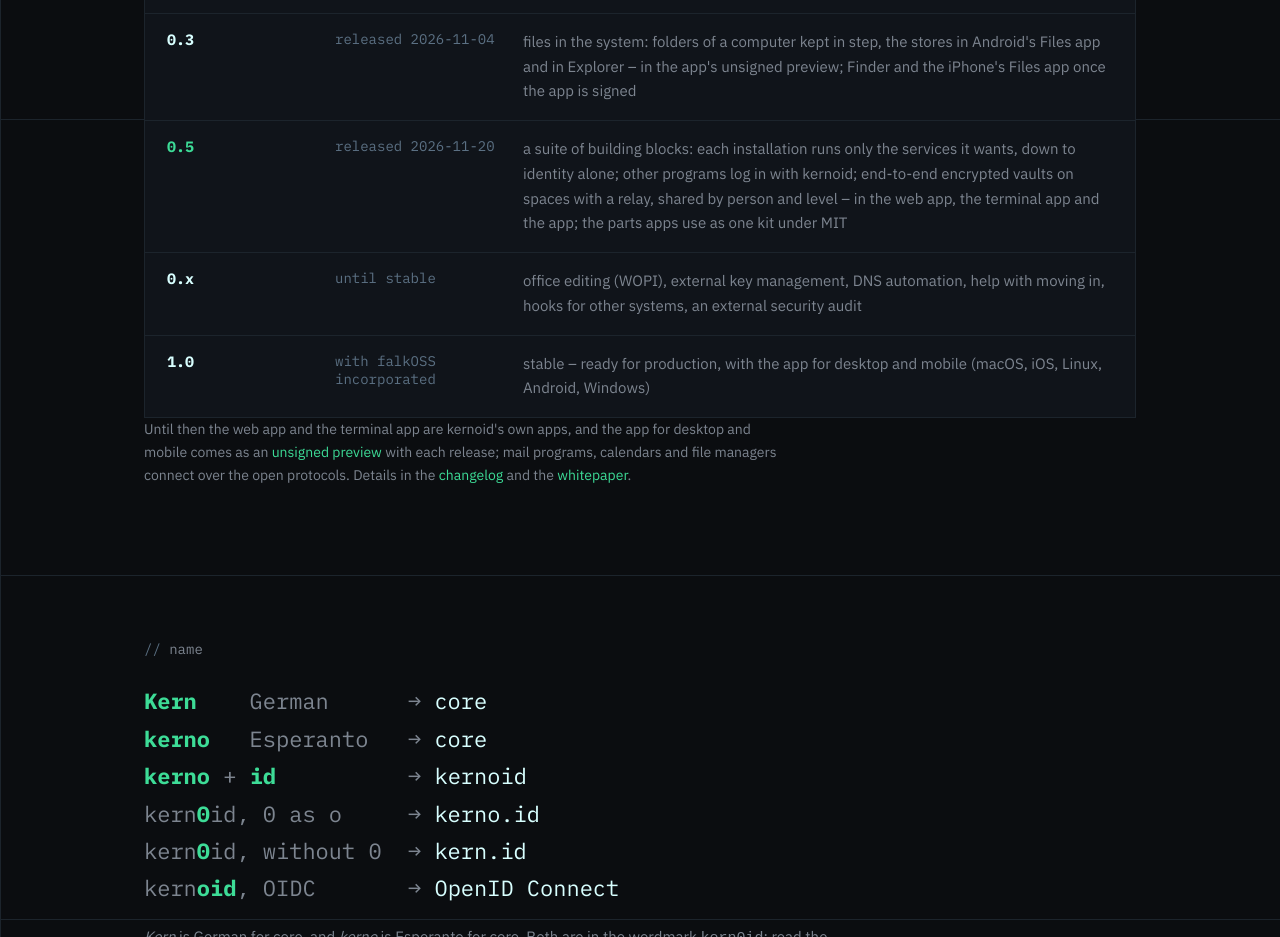
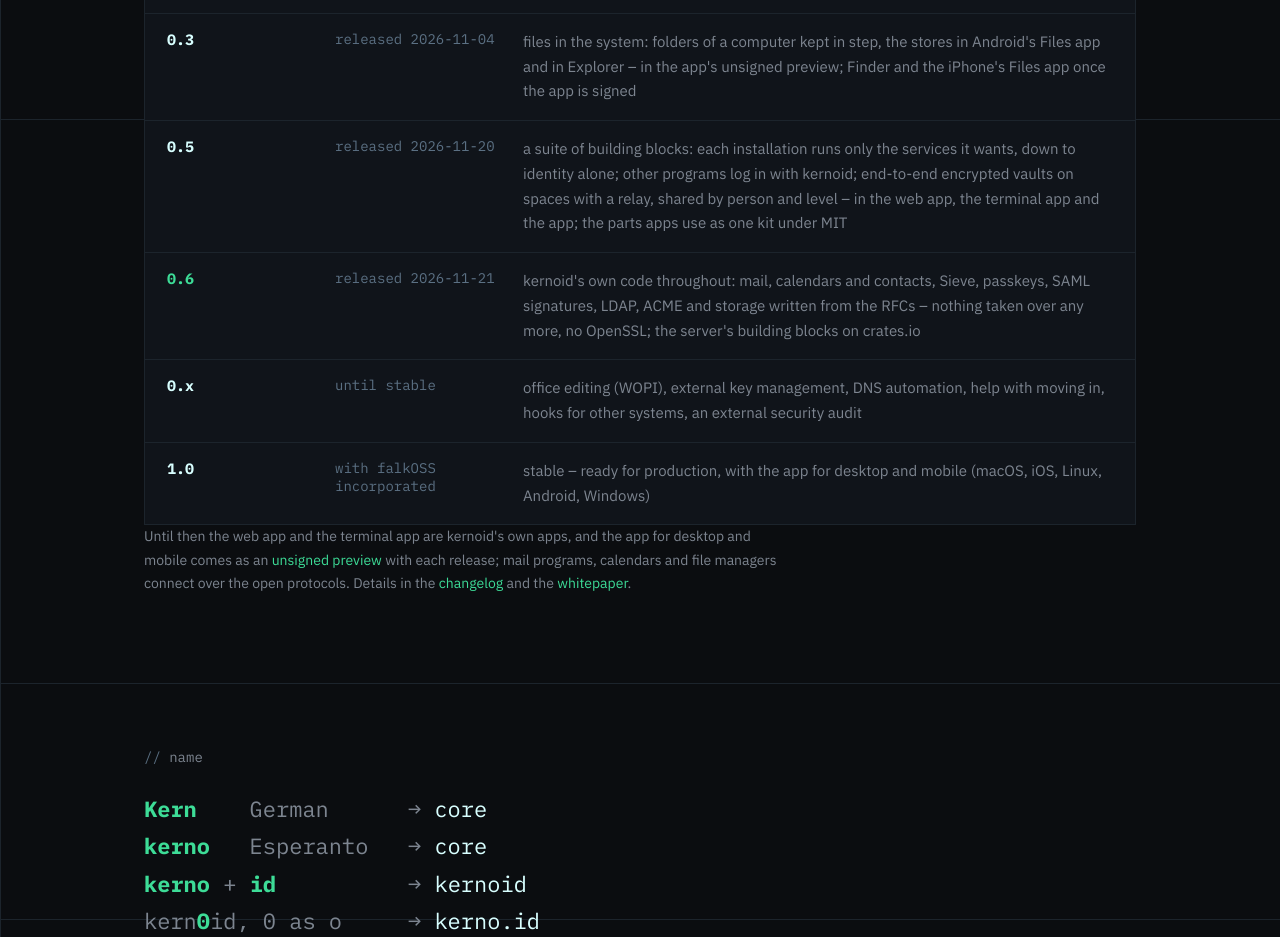
Before and after one commit to kernoid/website, a plain HTML site: page index.html in a window 1280 px wide. Shown: the part 3081-4018 px from the top of the page. Drawn offline with Linux system fonts and the light colour scheme.

Commit message:
Roadmap: 0.6, kernoid's own code throughout
Co-Authored-By: Claude Opus 5.5 <noreply@anthropic.com>
Signed-off-by: w41x <_@w41x.io>

```diff
--- a/index.html
+++ b/index.html
@@ -160,7 +160,8 @@ ditto -x -k &lt;file&gt; /Applications</code></pre>
           <li><span class="name">0.1</span><span class="when">released 2026-10-28</span><span class="what">identity and single sign-on – OpenID Connect, SAML, SCIM, passkeys; mail – SMTP, IMAP, JMAP; calendars and contacts; files with WebDAV and team folders; the web app and a terminal app</span></li>
           <li><span class="name">0.2</span><span class="when">released 2026-10-30</span><span class="what">public links and drop boxes, uploads in pieces, LDAP, a Kubernetes operator with a Helm chart, end-to-end encryption with post-quantum keys, the core completed – the first modules: virus scanning and video calls (Jitsi) – and a preview of the app for desktop and mobile; the Rust SDK on crates.io</span></li>
           <li><span class="name">0.3</span><span class="when">released 2026-11-04</span><span class="what">files in the system: folders of a computer kept in step, the stores in Android's Files app and in Explorer – in the app's unsigned preview; Finder and the iPhone's Files app once the app is signed</span></li>
-          <li class="now"><span class="name">0.5</span><span class="when">released 2026-11-20</span><span class="what">a suite of building blocks: each installation runs only the services it wants, down to identity alone; other programs log in with kernoid; end-to-end encrypted vaults on spaces with a relay, shared by person and level – in the web app, the terminal app and the app; the parts apps use as one kit under MIT</span></li>
+          <li><span class="name">0.5</span><span class="when">released 2026-11-20</span><span class="what">a suite of building blocks: each installation runs only the services it wants, down to identity alone; other programs log in with kernoid; end-to-end encrypted vaults on spaces with a relay, shared by person and level – in the web app, the terminal app and the app; the parts apps use as one kit under MIT</span></li>
+          <li class="now"><span class="name">0.6</span><span class="when">released 2026-11-21</span><span class="what">kernoid's own code throughout: mail, calendars and contacts, Sieve, passkeys, SAML signatures, LDAP, ACME and storage written from the RFCs – nothing taken over any more, no OpenSSL; the server's building blocks on crates.io</span></li>
           <li><span class="name">0.x</span><span class="when">until stable</span><span class="what">office editing (WOPI), external key management, DNS automation, help with moving in, hooks for other systems, an external security audit</span></li>
           <li><span class="name">1.0</span><span class="when">with falkOSS incorporated</span><span class="what">stable – ready for production, with the app for desktop and mobile (macOS, iOS, Linux, Android, Windows)</span></li>
         </ol>
```
